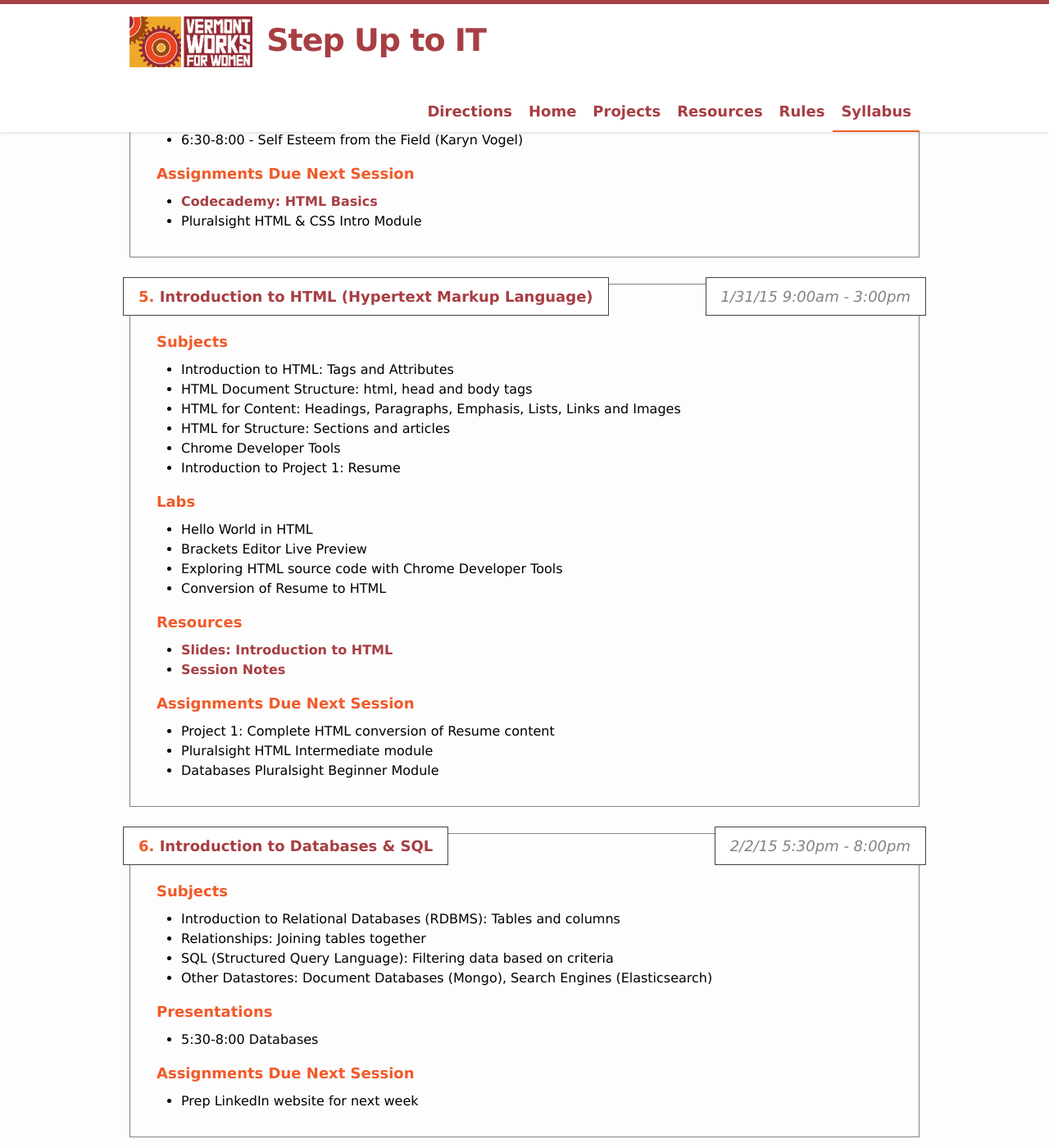
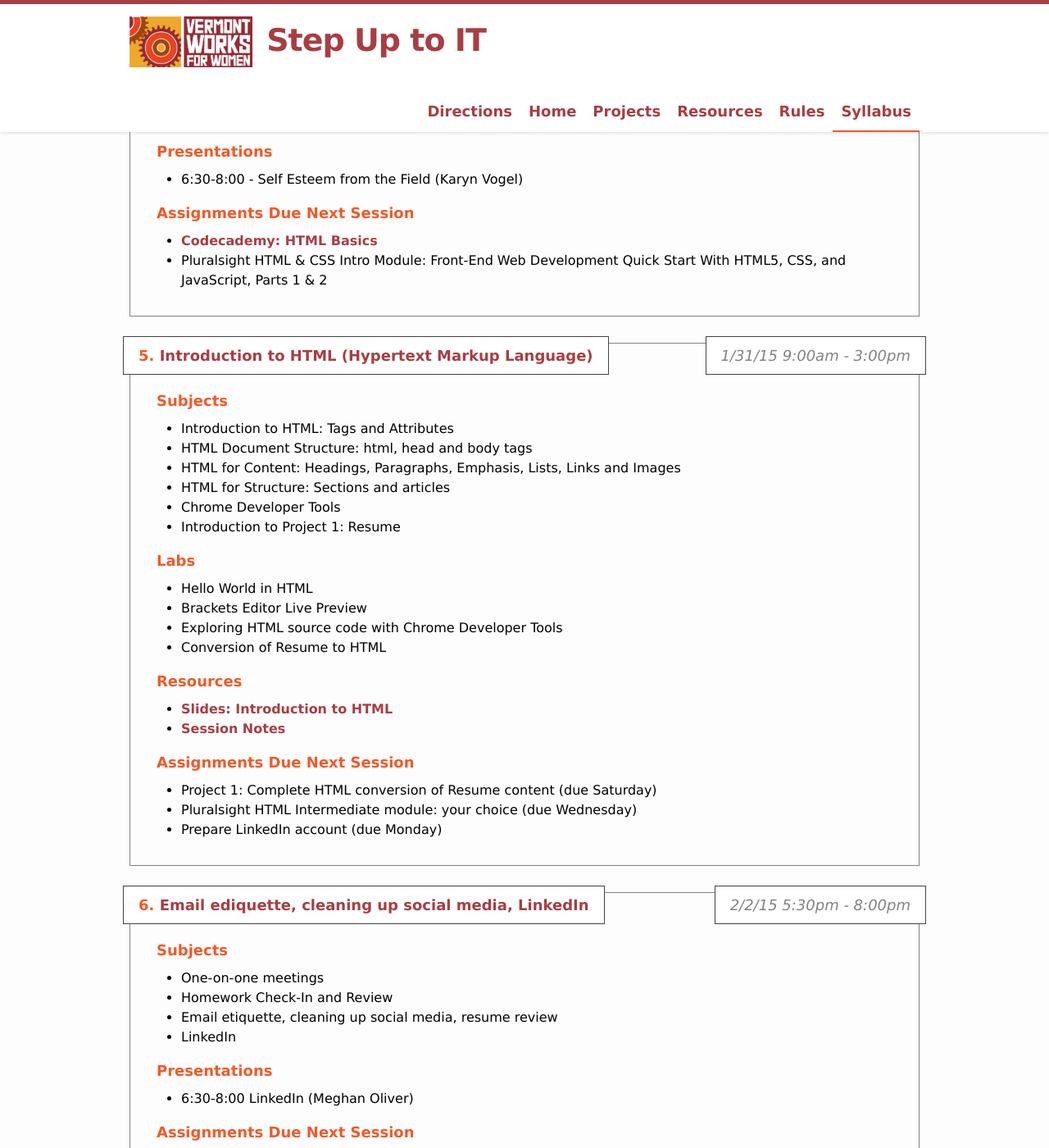
Before and after one commit to jennybeaudin/step-up-it, a Jekyll site: the page built from syllabus.html, in a window 1280 px wide and 1400 px high, scrolled down 1684 px. Shown: the whole window at 82% size. Built offline with Jekyll 4.4.1, drawn with Linux system fonts in a browser that asks for light colours; some of the changed text lies outside the part shown.

Commit message:
Update syllabus.html
 Changed passed classes to better reflect what happened, changed the database and LinkedIn classes to reflect change in presentations

```diff
--- a/syllabus.html
+++ b/syllabus.html
@@ -37,12 +37,12 @@
             <li>Check-in</li>
             <li>Paperwork follow up</li>
             <li>Homework review</li>
-            <li>Computer set-up and installing programs (text editor, HTML, CSS, JS, other), intro to Pluralsight, Codecademy, Gmail accounts, Google docs</li>
+            <li>Computer set-up and installing programs: Brackets, Pluralsight account, Codecademy, Gmail accounts, Google docs</li>
         </ul>
         <h3>Presentations</h3>
         <ul>
             <li>10:30-12:30 - Programming and Logic overview/ice breaker (Karen Walkerman)</li>
-            <li>1:00-3:00 - Women in IT Panel Discussion & Jobs in IT in Vermont: How you got to where you are and how self esteem plays a role (Robin Lane Allison Miller, Maura Crawford, Maureen McElaney, Donna Bepler)</li>
+            <li>1:00-3:00 - Women in IT Panel Discussion & Jobs in IT in Vermont (Robin Lane, Allison Miller, Maureen McElaney, Donna Bepler)</li>
         </ul>
         <h3>Labs</h3>
         <ul>
@@ -52,7 +52,7 @@
         <ul>
             <li>Look around and familiarize with Pluralsight and Codecademy</li>
             <li>Pluralsight module on CSS and HTML</li>
-            <li>Resumes: Drafts to Jenny by Monday</li>
+            <li>Resumes: Drafts to Jenny by Wednesday</li>
         </ul>
     </article>
     <article class="session">
@@ -99,7 +101,7 @@
         <h3>Assignments Due Next Session</h3>
         <ul>
             <li><a href="http://www.codecademy.com/tracks/web">Codecademy: HTML Basics</a></li>
-            <li>Pluralsight HTML & CSS Intro Module</li>
+            <li>Pluralsight HTML & CSS Intro Module: Front-End Web Development Quick Start With HTML5, CSS, and JavaScript, Parts 1 & 2</li>
         </ul>
     </article>
     <article class="session">
@@ -132,32 +134,32 @@
         </ul>
         <h3>Assignments Due Next Session</h3>
         <ul>
-            <li>Project 1: Complete HTML conversion of Resume content</li>
-            <li>Pluralsight HTML Intermediate module</li>
-            <li>Databases Pluralsight Beginner Module</li>
+            <li>Project 1: Complete HTML conversion of Resume content (due Saturday)</li>
+            <li>Pluralsight HTML Intermediate module: your choice (due Wednesday)</li>
+            <li>Prepare LinkedIn account (due Monday)</li>
         </ul>
     </article>
     <article class="session">
         <header>
             <h2>
-                6. <span class="title">Introduction to Databases & SQL</span>
+                6. <span class="title">Email ediquette, cleaning up social media, LinkedIn</span>
             </h2>
             <p class="datetime">2/2/15 5:30pm - 8:00pm</p>
         </header>
         <h3>Subjects</h3>
         <ul>
-            <li>Introduction to Relational Databases (RDBMS): Tables and columns</li>
-            <li>Relationships: Joining tables together</li>
-            <li>SQL (Structured Query Language): Filtering data based on criteria</li>
-            <li>Other Datastores: Document Databases (Mongo), Search Engines (Elasticsearch)</li>
+            <li>One-on-one meetings</li>
+            <li>Homework Check-In and Review</li>
+            <li>Email etiquette, cleaning up social media, resume review</li>
+            <li>LinkedIn</li>
         </ul>
         <h3>Presentations</h3>
         <ul>
-            <li>5:30-8:00 Databases</li>
+            <li>6:30-8:00 LinkedIn (Meghan Oliver)</li>
         </ul>
         <h3>Assignments Due Next Session</h3>
         <ul>
-            <li>Prep LinkedIn website for next week</li>
+            <li>Work on LinkedIn updates</li>
         </ul>
     </article>
     <article class="session">
@@ -184,7 +186,7 @@
         </ul>
         <h3>Assignments Due Next Session</h3>
         <ul>
-            <li>HTML Pluralsight Intermediate module</li>
+            <li>CSS Pluralsight Intermediate module</li>
             <li>Self esteem assignment</li>
         </ul>
     </article>
@@ -218,24 +220,25 @@
     <article class="session">
         <header>
             <h2>
-                9. <span class="title">Online Etiquette and Social Media</span>
+                9. <span class="title">Databases and SQL</span>
             </h2>
             <p class="datetime">2/9/15 5:30pm - 8:00pm</p>
         </header>
         <h3>Subjects</h3>
         <ul>
-            <li>One-on-one meetings</li>
-            <li>Homework Check-In and Review</li>
-            <li>Email etiquette, cleaning up social media, resume review</li>
-            <li>LinkedIn</li>
+            <li>How databases are used by websites</li>
+            <li>Introduction to relational databases (RDBMS): Tables and columns</li>
+            <li>Relationships: joining tables together</li>
+            <li>SQL (Structured Query Language): Filtering data based on critera</li>
+            <li>Other datastores: Document Databases (Mongo), Search Engines (Elasticsearch)</li>
         </ul>
         <h3>Presentations</h3>
         <ul>
-            <li>6:30-8:00 LinkedIn (Meghan Oliver)</li>
+            <li>6:30-8:00 Databases (Robin Lane)</li>
         </ul>
         <h3>Assignments Due Next Session</h3>
         <ul>
-            <li>Work on LinkedIn account updates</li>
+            <li>TBD</li>
         </ul>
     </article>
     <article class="session">
```
Also changed, not shown: other parts of syllabus.html (+2 -0 lines).
